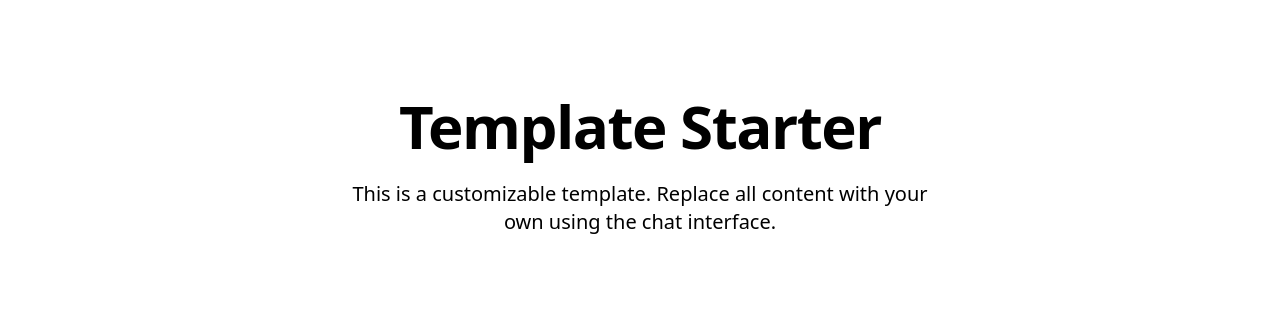
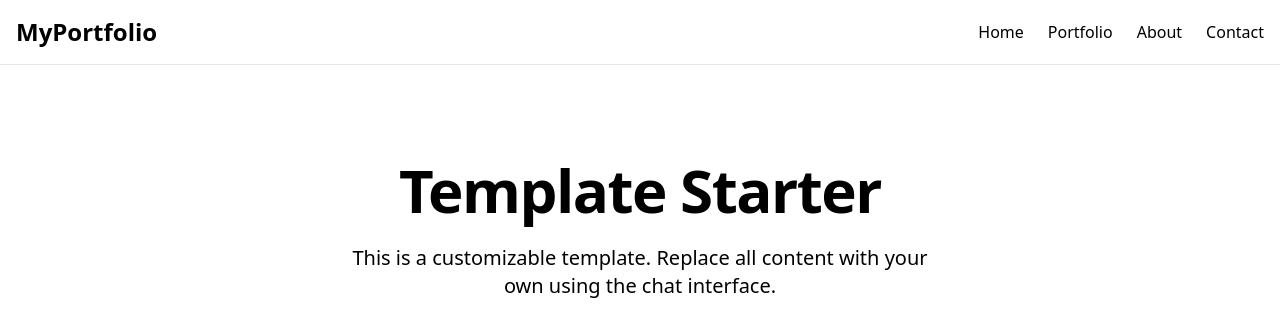
Before and after one commit to magnolia-AI/helo123-2SUwx, a Next.js app: page / in a window 1280 px wide. Shown: the top 336 px of the page. Built offline with nearby package versions, Linux system fonts and the light colour scheme.

Commit message:
feat(layout): Implement basic navigation and smooth scroll

```diff
--- a/app/globals.css
+++ b/app/globals.css
@@ -79,3 +79,7 @@
   --sidebar-border: oklch(1 0 0 / 10%);
   --sidebar-ring: oklch(0.552 0.016 285.938);
 }
+
+html {
+  scroll-behavior: smooth;
+}
--- a/app/layout.tsx
+++ b/app/layout.tsx
@@ -2,10 +2,11 @@ import './globals.css'
 import type { Metadata } from 'next'
 import { Toaster } from "@/components/ui/toaster"
 import { ThemeProvider } from '@/components/theme-provider'
+import { Navbar } from '@/components/Navbar'
 
 export const metadata: Metadata = {
-  title: 'Next.js Template',
-  description: 'A customizable template built with Next.js and Tailwind CSS',
+  title: 'Personal Portfolio',
+  description: 'Showcasing my work and skills',
   icons: {
     icon: '/favicon.ico',
   },
@@ -20,7 +21,8 @@ export default function RootLayout({
     <html lang="en" className="h-full" suppressHydrationWarning>
       <body className="h-full flex flex-col antialiased">
         <ThemeProvider defaultTheme="light" attribute="class">
-          <main className="flex-1">
+          <Navbar />
+          <main className="flex-1 pt-16">
             {children}
           </main>
           <Toaster />
--- /dev/null
+++ b/components/Navbar.tsx
@@ -0,0 +1,62 @@
+'use client'
+
+import { Button } from '@/components/ui/button'
+import { Sheet, SheetContent, SheetTrigger } from '@/components/ui/sheet'
+import { Menu } from 'lucide-react'
+import Link from 'next/link'
+import { useState } from 'react'
+
+export function Navbar() {
+  const [isOpen, setIsOpen] = useState(false)
+
+  const navItems = [
+    { label: 'Home', href: '#home' },
+    { label: 'Portfolio', href: '#portfolio' },
+    { label: 'About', href: '#about' },
+    { label: 'Contact', href: '#contact' },
+  ]
+
+  return (
+    <nav className="fixed top-0 left-0 right-0 bg-background/95 backdrop-blur supports-[backdrop-filter]:bg-background/60 z-50 border-b">
+      <div className="container mx-auto px-4 h-16 flex items-center justify-between">
+        <Link href="/" className="text-2xl font-bold">
+          MyPortfolio
+        </Link>
+        {/* Desktop Nav */}
+        <div className="hidden md:flex space-x-6">
+          {navItems.map((item) => (
+            <Link
+              key={item.label}
+              href={item.href}
+              className="text-foreground/60 hover:text-foreground transition-colors"
+            >
+              {item.label}
+            </Link>
+          ))}
+        </div>
+        {/* Mobile Menu */}
+        <Sheet open={isOpen} onOpenChange={setIsOpen}>
+          <SheetTrigger asChild className="md:hidden">
+            <Button variant="ghost" size="icon">
+              <Menu className="h-6 w-6" />
+            </Button>
+          </SheetTrigger>
+          <SheetContent side="right">
+            <div className="flex flex-col space-y-4 mt-6">
+              {navItems.map((item) => (
+                <Link
+                  key={item.label}
+                  href={item.href}
+                  className="text-lg"
+                  onClick={() => setIsOpen(false)}
+                >
+                  {item.label}
+                </Link>
+              ))}
+            </div>
+          </SheetContent>
+        </Sheet>
+      </div>
+    </nav>
+  )
+}
--- /dev/null
+++ b/lib/drizzle/meta/_journal.json
@@ -0,0 +1 @@
+{"version":"7","dialect":"postgresql","entries":[]}
--- a/package.json
+++ b/package.json
@@ -67,6 +67,7 @@
     "react-hook-form": "^7.58.1",
     "react-resizable-panels": "^3.0.3",
     "react-router-dom": "^6.26.2",
+    "react-type-animation": "^3.2.0",
     "recharts": "^3.0.0",
     "sonner": "^2.0.5",
     "tailwind-merge": "^2.5.2",
```
Also changed, not shown: 1 other file (tests, documents, lock files or other folders).
